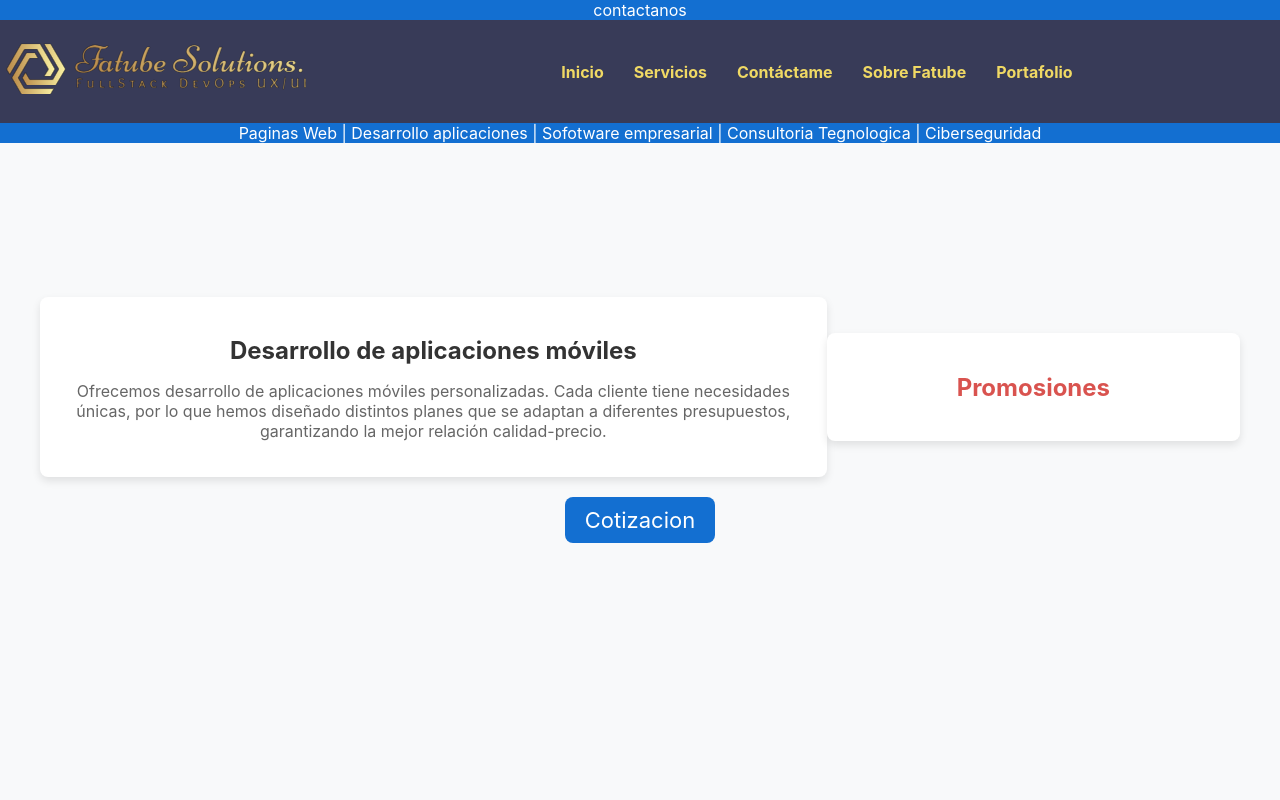
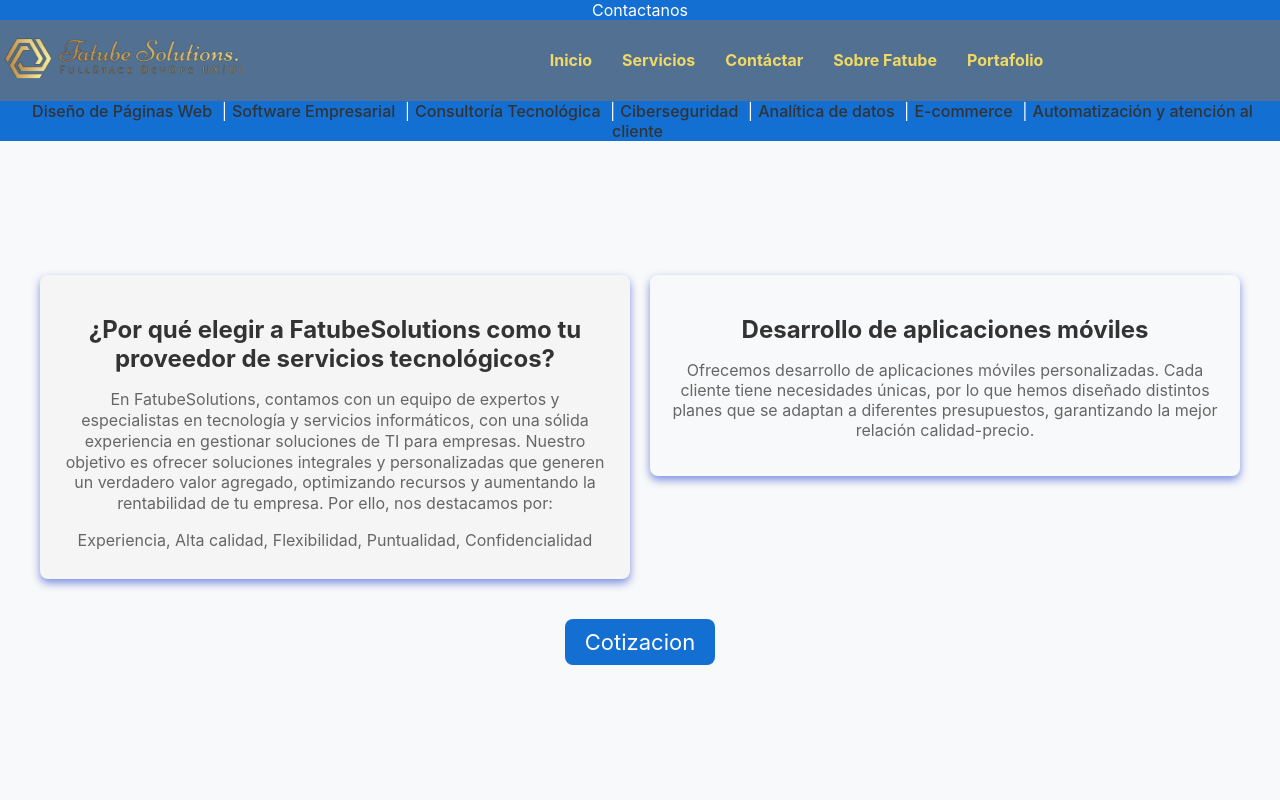
Before and after one commit to Ftuberquia/Fatube-Solutions, a React (Create React App) app in the folder fatubesolutions/: page / in a window 1280 px wide. Shown: the top 800 px of the page. Built offline with nearby package versions, Linux system fonts and the light colour scheme.

Commit message:
modificacion home, navbar, agregar menu-servicios

```diff
--- a/fatubesolutions/package.json
+++ b/fatubesolutions/package.json
@@ -8,6 +8,7 @@
     "@testing-library/user-event": "^13.5.0",
     "react": "^18.3.1",
     "react-dom": "^18.3.1",
+    "react-router-dom": "^6.27.0",
     "react-scripts": "5.0.1",
     "react-slick": "^0.30.2",
     "slick-carousel": "^1.8.1",
--- a/fatubesolutions/src/components/Home.css
+++ b/fatubesolutions/src/components/Home.css
@@ -7,27 +7,62 @@
   padding: 20px;
   background-color: #f8f9fa;
   height: 100vh;
+  padding-top: 70px;
 }
 
 /* Para alinear slider y card-sale horizontalmente */
 .slide-section {
   display: flex;
   justify-content: space-between;
-  align-items: center;
+  align-items: flex-start;
   width: 100%;
   max-width: 1200px;
   margin-bottom: 20px;
-  /* Espacio entre el slide-section y el botón de cotización */
+  gap: 20px;
+  /* Espacio entre slider y card-presentation */
+}
+
+/* Card de presentación */
+.card-presentation {
+  flex: 1;
+  max-width: 50%;
+  /* Limita el ancho a la mitad de la sección */
+  max-height: 300px;
+  /* Altura máxima */
+  overflow-y: auto;
+  /* Scroll para contenido adicional */
+  padding: 20px;
+  background-color: #f5f5f5;
+  border-radius: 8px;
+  box-shadow: 0 4px 8px rgba(4, 39, 197, 0.5);
+}
+
+.card-presentation h1 {
+  color: #333;
+  font-size: 1.5rem;
+  margin-bottom: 10px;
+}
+
+.card-presentation p {
+  color: #666;
+  font-size: 1rem;
+  line-height: 1.3;
+  margin-bottom: 8px;
 }
 
 /* Slider styling */
 .slider {
-  flex: 2;
-  /* Ocupa más espacio que la card-sale */
+  flex: 1;
+  max-width: 50%;
+  /* Limita el ancho a la mitad de la sección */
+  max-height: 300px;
+  /* Altura máxima */
   padding: 20px;
-  background-color: #fff;
+  /* background-color: #76b2f3; */
+  /* Fondo del slider */
+  color: white;
   border-radius: 8px;
-  box-shadow: 0 4px 8px rgba(0, 0, 0, 0.1);
+  box-shadow: 0 4px 8px rgba(4, 39, 197, 0.5);
 }
 
 .slide {
@@ -57,22 +92,6 @@
   color: #666;
 }
 
-/* Card-sale */
-.card-sale {
-  flex: 1;
-  /* Ocupa menos espacio que el slider */
-  padding: 20px;
-  background-color: #fff;
-  border-radius: 8px;
-  box-shadow: 0 4px 8px rgba(0, 0, 0, 0.1);
-  text-align: center;
-}
-
-.card-sale h1 {
-  font-size: 24px;
-  color: #d9534f;
-}
-
 /* Botón de cotización */
 .boton-cotiz {
   padding: 10px 20px;
@@ -80,18 +99,18 @@
   color: white;
   font-size: 22px;
   font-weight: 400;
-  /* Peso normal por defecto */
   text-align: center;
   border-radius: 8px;
   cursor: pointer;
   transition: background-color 0.2s ease, transform 0.2s ease, font-weight 0.2s ease;
+  margin-top: 20px;
+  /* Espacio debajo de slide-section */
 }
 
 /* Efecto al pasar el cursor */
 .boton-cotiz:hover {
   background-color: #21db31;
-  transform: scale(1.2);
-  /* Aumenta el tamaño del botón al pasar el cursor */
+  transform: scale(1.1);
+  /* Reducción del efecto de escala */
   font-weight: 700;
-  /* Cambia el peso de la fuente a más gruesa */
 }
--- a/fatubesolutions/src/components/Home.js
+++ b/fatubesolutions/src/components/Home.js
@@ -14,10 +14,10 @@ const slides = [
     title: 'Desarrollo de software empresarial',
     description: 'Nos especializamos en el desarrollo de software empresarial a medida. Sabemos que cada empresa tiene sus propias necesidades y presupuestos, por lo que hemos creado planes flexibles para adaptarnos a tus requerimientos específicos y mejorar la eficiencia de tu negocio.',
   },
-  // {
-  //   title: 'Desarrollo de videojuegos',
-  //   description: 'Creamos videojuegos innovadores y atractivos. Cada proyecto es único, y nos adaptamos a las necesidades y presupuestos de nuestros clientes, proporcionando diferentes planes para que tu visión se haga realidad de la manera más asequible.',
-  // },
+  {
+    title: 'Marketing digital',
+    description: 'Desarrollamos estrategias de marketing digital personalizadas. Cada cliente tiene objetivos y presupuestos únicos, por lo que hemos creado distintos planes para maximizar tu presencia online de la manera más efectiva.',
+  },
   {
     title: 'Consultoría en tecnología',
     description: 'Ofrecemos servicios de consultoría tecnológica personalizados. Entendemos que cada negocio tiene necesidades y presupuestos distintos, por eso hemos diseñado diversos planes que se ajustan a tu situación particular, ayudándote a implementar las mejores soluciones tecnológicas.',
@@ -34,13 +34,18 @@ const Home = () => {
   useEffect(() => {
     const interval = setInterval(() => {
       setCurrentSlide((prevSlide) => (prevSlide + 1) % slides.length);
-    }, 5000); // Cambia de slide cada 5 segundos
+    }, 5000);
     return () => clearInterval(interval);
   }, []);
 
   return (
     <section id="home" className="home-section">
       <div className="slide-section">
+        <div className="card-presentation">
+          <h1>¿Por qué elegir a FatubeSolutions como tu proveedor de servicios tecnológicos?</h1>
+          <p>En FatubeSolutions, contamos con un equipo de expertos y especialistas en tecnología y servicios informáticos, con una sólida experiencia en gestionar soluciones de TI para empresas. Nuestro objetivo es ofrecer soluciones integrales y personalizadas que generen un verdadero valor agregado, optimizando recursos y aumentando la rentabilidad de tu empresa. Por ello, nos destacamos por:</p>
+          <p>Experiencia, Alta calidad, Flexibilidad, Puntualidad, Confidencialidad</p>
+        </div>
         <div className="slider">
           {slides.map((slide, index) => (
             <div
@@ -54,9 +59,7 @@ const Home = () => {
             </div>
           ))}
         </div>
-        <div className="card-sale">
-          <h1>Promosiones</h1>
-        </div>
+
       </div>
       <div className="boton-cotiz">Cotizacion</div>
     </section>
--- a/fatubesolutions/src/components/Navbar.css
+++ b/fatubesolutions/src/components/Navbar.css
@@ -1,59 +1,68 @@
+/* Estilos para el navbar general */
 nav {
-  background-color: rgba(8, 12, 48, 0.8);
+  background-color: rgba(12, 55, 100, 0.7);
   /* Fondo azul oscuro translúcido */
   position: fixed;
-  /* Fijar la barra de navegación */
   width: 100%;
-  /* Ancho completo */
   z-index: 1000;
-  /* Asegurarse de que esté por encima de otros elementos */
+  /* Asegura que esté por encima de otros elementos */
 }
 
 .navbar {
   display: flex;
-  /* Usar flexbox para organizar el contenido */
   align-items: center;
-  /* Alinear verticalmente */
   width: 100%;
-
 }
 
-.nav-container-contact {
+.nav-container-contact,
+.nav-container-service {
   background-color: #136fd1;
   color: white;
+  text-align: center;
+  /* padding: 10px; */
 }
 
+/* Estilos para enlaces de servicios */
+.nav-container-service a {
+  text-decoration: none;
+  color: #333;
+  font-weight: 500;
+  padding: 5px;
+  transition: color 0.3s ease, transform 0.3s ease;
+}
 
+.nav-container-service a:hover {
+  color: white;
+  transform: scale(1.1);
+}
+
+/* Logo */
 .logo {
   display: flex;
-  /* Usar flexbox para centrar el logo */
-  margin-right: 0;
+  margin: 0;
+  padding: 0;
 }
 
 .logo img {
-  max-width: 100%;
-  /* Asegurarse de que el logo no exceda el contenedor */
+  max-width: 90%;
   height: auto;
-  /* Mantener la relación de aspecto */
+  display: block;
+  max-height: 90px;
 }
 
+/* Contenedor de enlaces del menú */
 .container-links {
   flex-grow: 1;
   display: flex;
-  /* Usar flexbox para la sección de enlaces */
   flex-direction: column;
-  /* Alinear los íconos y el menú en columna */
   align-items: center;
-  /* Alinear verticalmente */
 }
 
+/* Estilos para los iconos de contacto */
 .contact-links a {
   margin-right: 15px;
-  /* Espaciado entre los iconos de contacto */
   display: inline-block;
-  /* Para aplicar correctamente las transformaciones */
   transition: transform 0.3s ease;
-  /* Suavizar la transformación */
   padding: 0;
   border: none;
   outline: none;
@@ -62,53 +71,43 @@ nav {
 .contact-links a img {
   display: inline-block;
   margin: 0;
-  /* Eliminar cualquier margen residual */
   padding: 0;
-  /* Eliminar cualquier padding */
   vertical-align: middle;
-  /* Alinea verticalmente el ícono */
 }
 
+/* Tamaños de iconos */
 .icon-mail img {
   width: 43px;
-  /* Tamaño del ícono de correo */
   height: 43px;
-  /* Ajuste a proporciones específicas */
   object-fit: cover;
-  /* Ajusta este valor según lo que necesites */
 }
 
 .icon-whatsapp img {
   width: 41px;
-  /* Tamaño del ícono de WhatsApp */
   height: 41px;
   object-fit: cover;
 }
 
 .icon-facebook img {
   width: 56px;
-  /* Tamaño del ícono de Facebook */
   height: 56px;
   object-fit: cover;
   margin-bottom: 2px;
-  /* Ajusta este valor según lo que necesites */
 }
 
 .icon-linkedin img {
   width: 39px;
-  /* Tamaño del ícono de Facebook */
   height: 39px;
   object-fit: cover;
 }
 
 .icon-github img {
   width: 40px;
-  /* Tamaño del ícono de Facebook */
   height: 40px;
   object-fit: cover;
 }
 
-/* Animación continua de giro (opcional, si quieres que siempre giren) */
+/* Animación de giro opcional */
 @keyframes rotate {
   0% {
     transform: rotate(0deg);
@@ -119,53 +118,74 @@ nav {
   }
 }
 
-/* Aplicar animación continua a los íconos si lo deseas */
 .contact-links img:hover {
   animation: rotate 2s infinite linear;
 }
 
+/* Estilos para la lista del menú */
 .menu {
   list-style-type: none;
-  /* Eliminar viñetas de la lista */
   margin: 0;
-  /* Eliminar margen */
   padding: 0;
-  /* Eliminar padding */
   display: flex;
-  /* Usar flexbox para la lista */
 }
 
 .menu li {
   margin-left: 30px;
-  /* Espaciado entre los elementos de la lista */
   overflow: hidden;
-  /* Evita que el navbar se ajuste a los cambios de tamaño del texto */
 }
 
 .menu a {
   text-decoration: none;
-  /* Eliminar subrayado */
   color: #f0d964;
-  /* Color dorado para el texto */
   font-weight: bold;
-  /* Texto en negrita */
   transition: color 0.3s ease;
-  /* Transición suave para el hover */
 }
 
 .menu li a {
   font-size: 16px;
-  /* Tamaño inicial del texto */
 }
 
 .menu a:hover {
   color: #ffffff;
-  /* Color blanco en hover */
   font-size: 20px;
-  /* Tamaño del texto al pasar el cursor */
 }
 
 .menu li a:hover {
-  transform: scale(1.3);
-  /* Aumenta el tamaño del texto sin afectar al resto del navbar */
+  transform: scale(1.2);
 }
+
+/* Estilos para la tarjeta flotante de servicios */
+.services-dropdown {
+  position: absolute;
+  top: 60px;
+  /* Ajusta la distancia desde la barra de navegación */
+  left: 50%;
+  transform: translateX(-50%);
+  background-color: rgba(12, 55, 100, 0.9);
+  border-radius: 8px;
+  box-shadow: 0px 4px 8px rgba(0, 0, 0, 0.2);
+  padding: 10px 20px;
+  z-index: 1000;
+  width: 250px;
+  color: white;
+}
+
+.services-dropdown ul {
+  list-style-type: none;
+  padding: 0;
+}
+
+.services-dropdown li {
+  padding: 8px 0;
+}
+
+.services-dropdown a {
+  color: rgb(134, 99, 99);
+  text-decoration: none;
+  transition: color 0.3s ease;
+}
+
+.services-dropdown a:hover {
+  color: white;
+}
--- a/fatubesolutions/src/components/Navbar.js
+++ b/fatubesolutions/src/components/Navbar.js
@@ -1,39 +1,69 @@
-import React from 'react';
-import mailIcon from '../assets/iconoemail3d.png';
-import whatsappIcon from '../assets/iconowhatsapp3d.png';
-import facebookIcon from '../assets/iconofacebook3d.png';
-import linkedinIcon from '../assets/logolinkedin.png';
-import githubIcon from '../assets/logogithub.png';
-import logo from '../assets/Fatube-logo.png'
-
+import React, { useState } from 'react';
+import logo from '../assets/Fatube-logo.png';
+import { Link } from 'react-router-dom';
 import './Navbar.css';
 
 const Navbar = () => {
+  const [showServices, setShowServices] = useState(false);
+
+  const handleMouseEnter = () => {
+    setShowServices(true);
+  };
+
+  const handleMouseLeave = () => {
+    setShowServices(false);
+  };
+
   return (
     <nav>
-      <div className="nav-container-contact">contactanos</div>
+      <div className="nav-container-contact">Contactanos</div>
       <div className="navbar">
         <div className="logo">
           <img src={logo} alt="Fatube Logo" />
         </div>
         <div className="container-links">
-          {/* <div className="contact-links">
-            <a href="mailto:correo@example.com" className="icon-mail"><img src={mailIcon} alt="Correo" /></a>
-            <a href="https://wa.me/1234567890" className="icon-whatsapp"><img src={whatsappIcon} alt="WhatsApp" /></a>
-            <a href="https://facebook.com/tunombre" className="icon-facebook"><img src={facebookIcon} alt="Facebook" /></a>
-            <a href="https://linkedin.com/in/tunombre" className="icon-linkedin"><img src={linkedinIcon} alt="LinkedIn" /></a>
-            <a href="https://github.com/tunombre" className="icon-github"><img src={githubIcon} alt="GitHub" /></a>
-          </div> */}
           <ul className="menu">
             <li><a href="#home">Inicio</a></li>
-            <li><a href="#services">Servicios</a></li>
-            <li><a href="#contact">Contáctame</a></li>
+            <li
+              className="services-menu"
+              onMouseEnter={handleMouseEnter}
+              onMouseLeave={handleMouseLeave}
+            >
+              <Link to="#services">Servicios</Link>
+              {showServices && (
+                <div className="services-dropdown">
+                  <ul>
+                    <li><Link to="/servicios/diseno-web" target="_blank">Diseño de Páginas Web</Link></li>
+                    <li><Link to="/servicios/hosting y mantenimiento" target="_blank">Hosting y mantenimiento</Link></li>
+                    <li><Link to="/servicios/marketing digital" target="_blank">Marketing digital</Link></li>
+                    <li><Link to="/servicios/diseño UX/UI" target="_blank">Diseño UX/UI</Link></li>
+                    <li><Link to="/servicios/software-empresarial" target="_blank">Software Empresarial</Link></li>
+                    <li><Link to="/servicios/consultoria" target="_blank">Consultoría Tecnológica</Link></li>
+                    <li><Link to="/servicios/ciberseguridad" target="_blank">Ciberseguridad</Link></li>
+                    <li><Link to="/servicios/analítica-de-datos" target="_blank">Analítica de datos</Link></li>
+                    <li><Link to="/servicios/aplicaciones móviles" target="_blank">Aplicaciones móviles</Link></li>
+                    <li><Link to="/servicios/desarrollo de video juegos" target="_blank">Desarrollo de video juegos</Link></li>
+                    <li><Link to="/servicios/IoT (Internet de las Cosas)" target="_blank">IoT (Internet de las Cosas)</Link></li>
+                    <li><Link to="/servicios/automatización-y-atención-al-cliente" target="_blank">Automatización y atención al cliente</Link></li>
+                  </ul>
+                </div>
+              )}
+            </li>
+            <li><a href="#contact">Contáctar</a></li>
             <li><a href="#about">Sobre Fatube</a></li>
             <li><a href="#portfolio">Portafolio</a></li>
           </ul>
         </div>
       </div>
-      <div className="nav-container-contact">Paginas Web | Desarrollo aplicaciones | Sofotware empresarial | Consultoria Tegnologica | Ciberseguridad</div>
+      <div className="nav-container-service">
+        <a href="/servicios/diseno-web" target="_blank">Diseño de Páginas Web</a> |
+        <a href="/servicios/software-empresarial" target="_blank">Software Empresarial</a> |
+        <a href="/servicios/consultoria" target="_blank">Consultoría Tecnológica</a> |
+        <a href="/servicios/ciberseguridad" target="_blank">Ciberseguridad</a> |
+        <a href="/servicios/Analítica de datos" target="_blank">Analítica de datos</a> |
+        <a href="/servicios/E-commerce" target="_blank">E-commerce</a> |
+        <a href="/servicios/Automatización y atención al cliente" target="_blank">Automatización y atención al cliente</a>
+      </div>
     </nav>
   );
 };
--- a/fatubesolutions/src/index.js
+++ b/fatubesolutions/src/index.js
@@ -3,18 +3,17 @@ import ReactDOM from 'react-dom/client';
 import './index.css';
 import App from './App';
 import reportWebVitals from './reportWebVitals';
+import { BrowserRouter } from 'react-router-dom'; // Importar BrowserRouter
 import "slick-carousel/slick/slick.css";
 import "slick-carousel/slick/slick-theme.css";
-
 
 const root = ReactDOM.createRoot(document.getElementById('root'));
 root.render(
   <React.StrictMode>
-    <App />
+    <BrowserRouter> {/* Envolver App en BrowserRouter */}
+      <App />
+    </BrowserRouter>
   </React.StrictMode>
 );
 
-// If you want to start measuring performance in your app, pass a function
-// to log results (for example: reportWebVitals(console.log))
-// or send to an analytics endpoint. Learn more: https://bit.ly/CRA-vitals
 reportWebVitals();
```
Also changed, not shown: 1 other file (tests, documents, lock files or other folders). Lines whose indentation alone changed are shown as unchanged.
